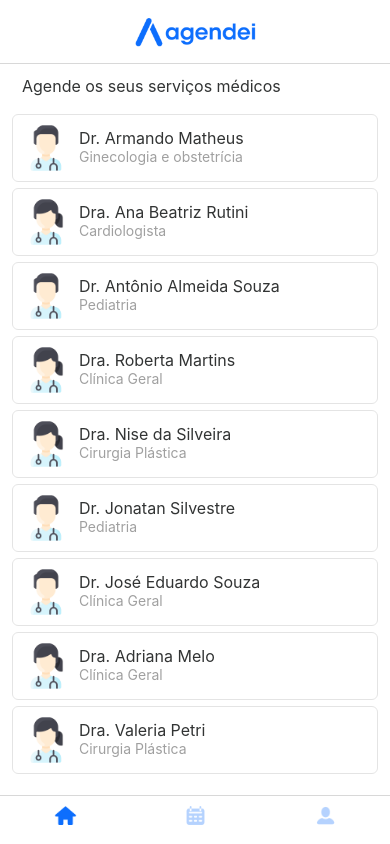
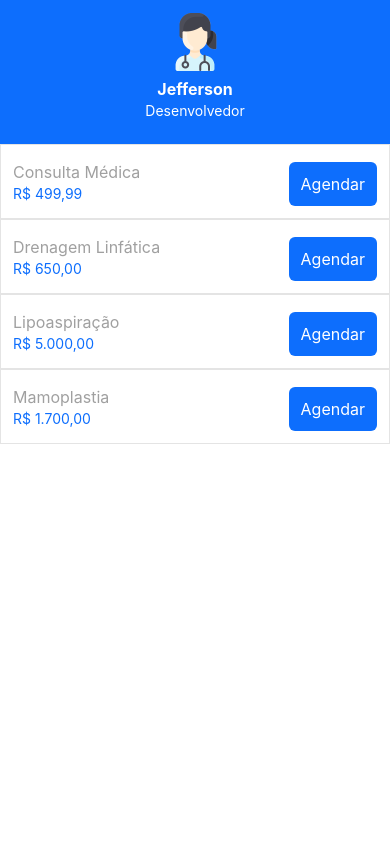
Before and after one commit to GitTec/app-agendamentos, a React Native app: screen / in a window 390 px wide. Built offline with nearby package versions, Linux system fonts and the light colour scheme.

Commit message:
Finalizada parte da tela de serviços agendados

```diff
--- a/App.js
+++ b/App.js
@@ -4,6 +4,7 @@ import Login from "./src/screens/login/login.jsx";
 import AbaCalendar from "./src/screens/abacalendar/abacalendar.jsx";
 import AbaProfile from "./src/screens/abaprofile/abaprofile.jsx";
 import Main from "./src/screens/main/main.jsx";
+import Services from "./src/screens/services/services.jsx";
 
 function App() {
 
@@ -13,7 +14,8 @@ function App() {
     {/* <AbaHome /> */}
     {/* <AbaCalendar /> */}
     {/* <AbaProfile /> */}
-    <Main/>
+    {/* <Main/> */}
+    <Services />
   </>
 }
 
--- a/package.json
+++ b/package.json
@@ -19,7 +19,9 @@
     "react-native-screens": "~4.4.0"
   },
   "devDependencies": {
-    "@babel/core": "^7.20.0"
+    "@babel/core": "^7.20.0",
+    "typescript": "^5.3.3",
+    "@types/react": "~18.3.12"
   },
   "private": true
 }
--- /dev/null
+++ b/src/components/service/service.jsx
@@ -0,0 +1,24 @@
+import { Text, View } from "react-native";
+import { styles } from "./service.style"
+import Button from "../../components/button/button.jsx"
+
+function Service(props) {
+    return <View style={styles.service}>
+        <View style={styles.containerText}>
+            <Text style={styles.description}>{props.description}</Text>
+            <Text style={styles.price}>
+                {
+                    new Intl.NumberFormat("pt-BR", {
+                        style: "currency", currency: "BRL"
+                    }).format(props.price)
+                }
+            </Text>
+        </View>
+
+        <View style={styles.containerButton}>
+            <Button text="Agendar" />
+        </View>
+    </View>
+}
+
+export default Service;
--- /dev/null
+++ b/src/components/service/service.style.js
@@ -0,0 +1,30 @@
+
+import { COLORS, FONT_SIZE } from "../../constants/theme.js"
+
+export const styles = {
+    service: {
+        flex: 1,
+        backgroundColor: COLORS.white,
+        flexDirection: "row",
+        padding: 12,
+        borderWidth: 1,
+        borderColor: COLORS.gray4
+    },
+    containerText: {
+        flex: 1
+    },
+    containerButton: {
+        marginTop: 5
+    },
+    description: {
+        fontSize: FONT_SIZE.md,
+        color: COLORS.gray3,
+        marginTop: 5,
+    },
+    price: {
+        fontSize: FONT_SIZE.sm,
+        color: COLORS.blue,
+        marginTop: 3,
+    }
+
+}
--- a/src/screens/main/main.jsx
+++ b/src/screens/main/main.jsx
@@ -1,4 +1,4 @@
-import { Image } from "react-native";
+import { Image, Text } from "react-native";
 import { NavigationContainer } from "@react-navigation/native";
 import { createBottomTabNavigator } from "@react-navigation/bottom-tabs";
 import icon from "../../constants/icon";
--- /dev/null
+++ b/src/screens/services/services.jsx
@@ -0,0 +1,28 @@
+import { FlatList, Image, Text, View } from "react-native";
+import { styles } from "./services.style.js";
+import { doctors_services } from "../../constants/data.js"
+import icon from "../../constants/icon.js"
+import Service from "../../components/service/service.jsx";
+
+function Services() {
+    return <View style={styles.container}>
+
+        <View style={styles.banner}>
+            <Image source={icon.female} />
+            <Text style={styles.name}>Jefferson</Text>
+            <Text style={styles.specialty}>Desenvolvedor</Text>
+        </View>
+
+
+        <FlatList
+            data={doctors_services}
+            keyExtractor={(serv) => serv.id_service}
+            showsVerticalScrollIndicator={false}
+            renderItem={({ item }) => {
+                return <Service description={item.description}
+                    price={item.price} />
+            }} />
+    </View>
+}
+
+export default Services;
--- /dev/null
+++ b/src/screens/services/services.style.js
@@ -0,0 +1,28 @@
+
+import { COLORS, FONT_SIZE } from "../../constants/theme.js"
+
+export const styles = {
+    container: {
+        flex: 1,
+        backgroundColor: COLORS.white,
+    },
+    banner: {
+        backgroundColor: COLORS.blue,
+        justifyContent: "center",
+        alignItems: "center",
+        paddingTop: 10,
+        paddingBottom: 25
+    },
+    name: {
+        fontSize: FONT_SIZE.md,
+        color: COLORS.white,
+        fontWeight:"bold",
+        marginTop: 5,
+    },
+    specialty: {
+        fontSize: FONT_SIZE.sm,
+        color: COLORS.white,
+        marginTop: 3,
+    }
+
+}
--- /dev/null
+++ b/tsconfig.json
@@ -0,0 +1,4 @@
+{
+  "compilerOptions": {},
+  "extends": "expo/tsconfig.base"
+}
```
Also changed, not shown: 1 other file (tests, documents, lock files or other folders).
